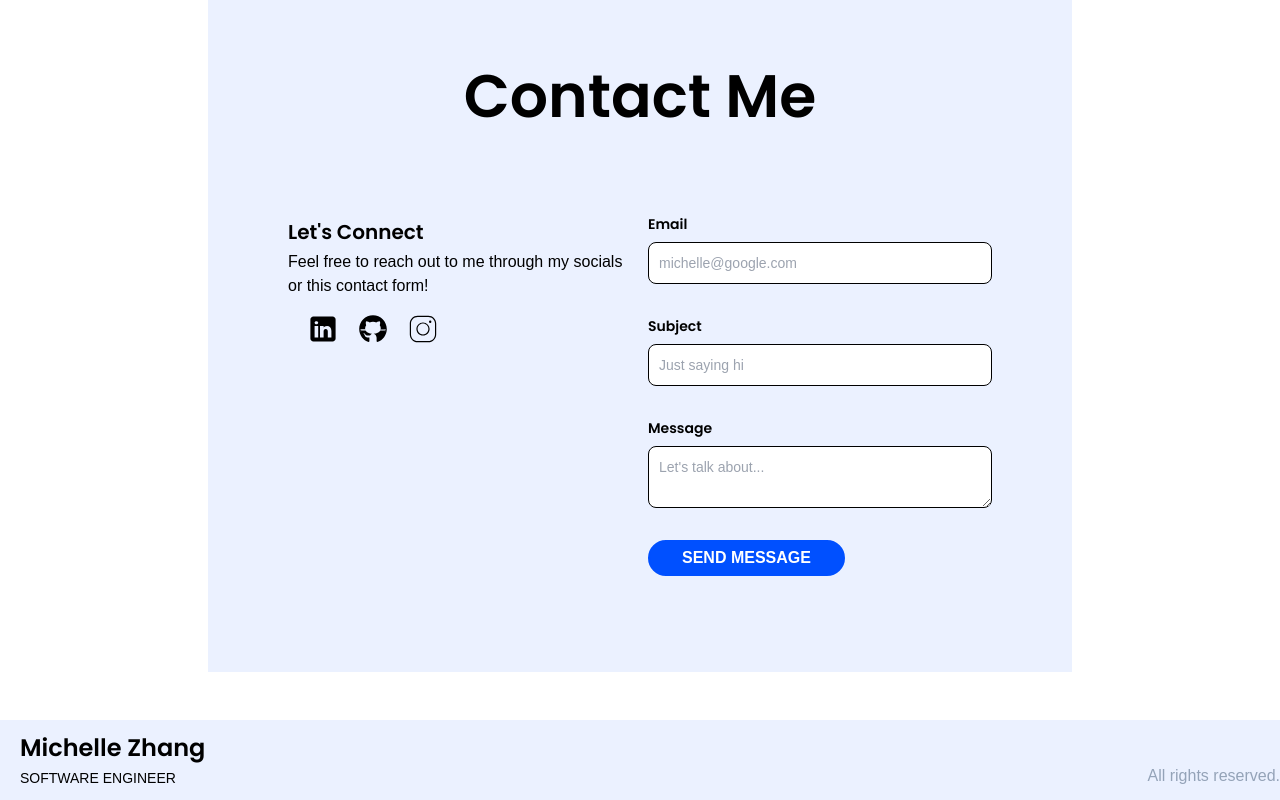
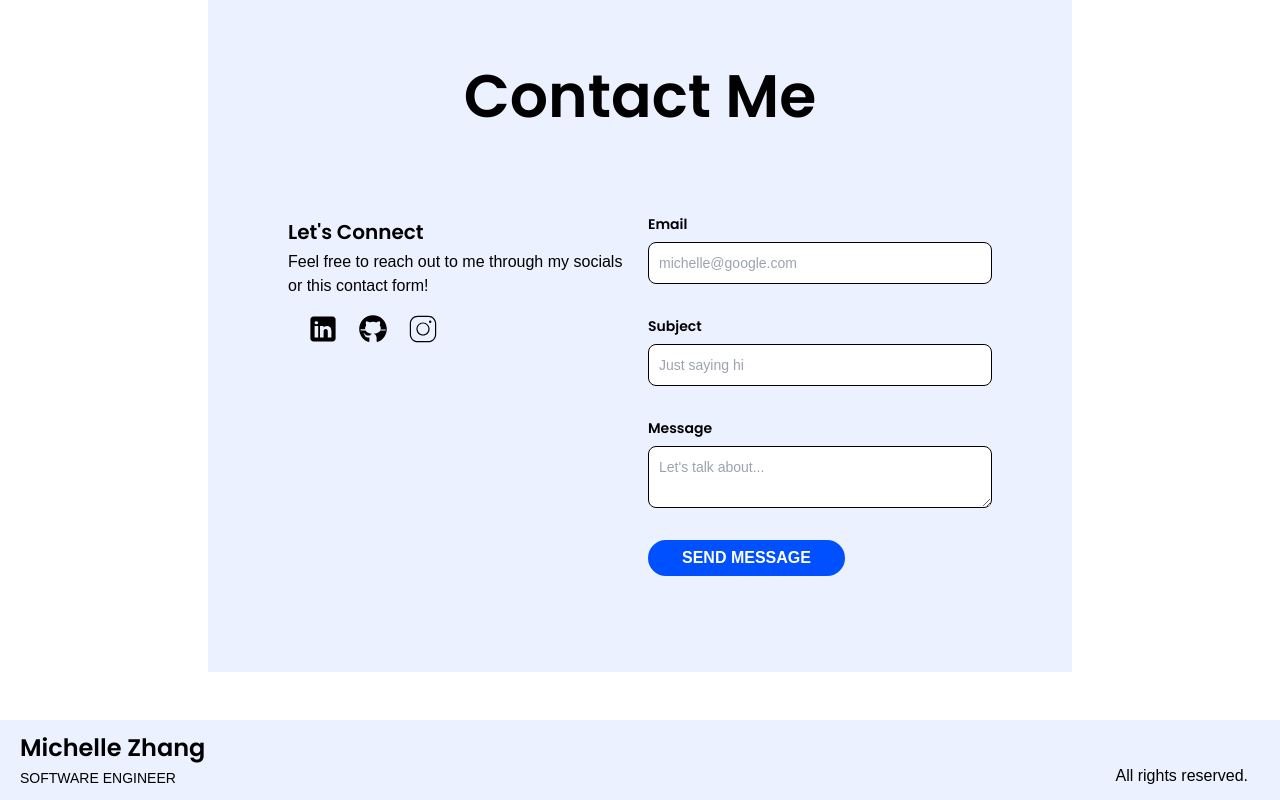
Before and after one commit to michelleezhangg/Personal-Website-Portfolio, a Next.js app: page / in a window 1280 px wide. Shown: the part 8168-8968 px from the top of the page. Built offline with nearby package versions, Linux system fonts and the light colour scheme.

Commit message:
Change footer rights text to black

```diff
--- a/src/app/components/Footer.jsx
+++ b/src/app/components/Footer.jsx
@@ -10,7 +10,7 @@ const Footer = () => {
           <h1 className='title text-2xl pl-5 pb-1'>{NAME}</h1>
           <h3 className='text-sm font-light pl-5 uppercase'>{ROLE}</h3>
         </Link>
-        <p className='ml-auto mt-auto text-slate-400'>{COPYRIGHT}</p>
+        <p className='ml-auto mt-auto mr-8'>{COPYRIGHT}</p>
       </div>
     </footer>
   );
```
